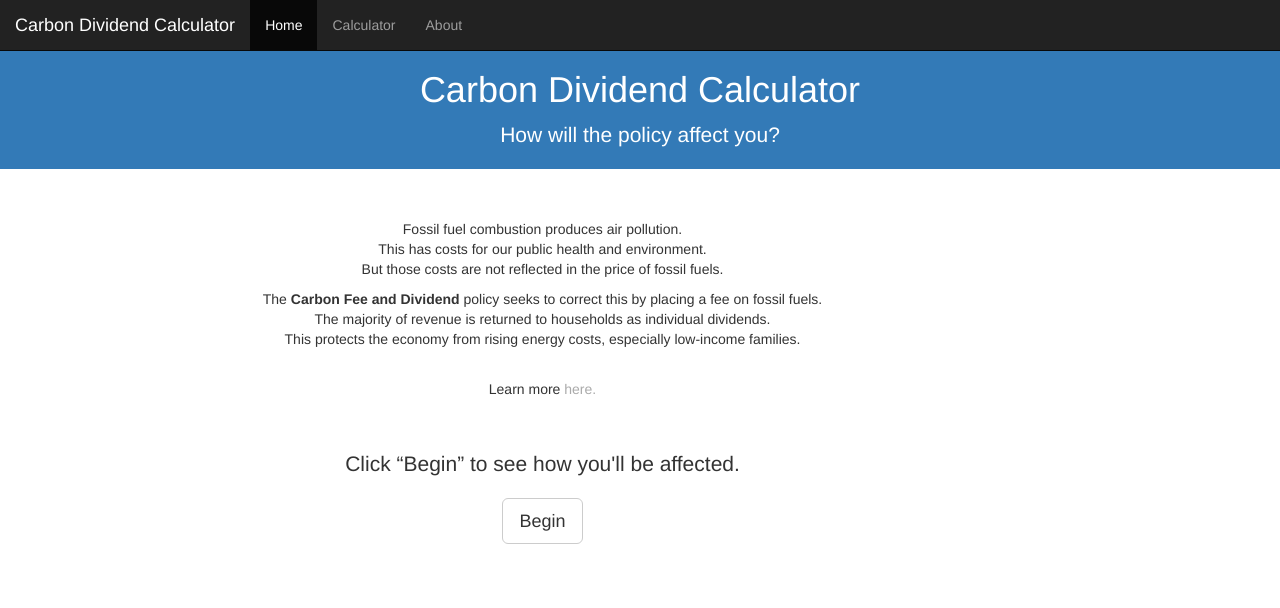
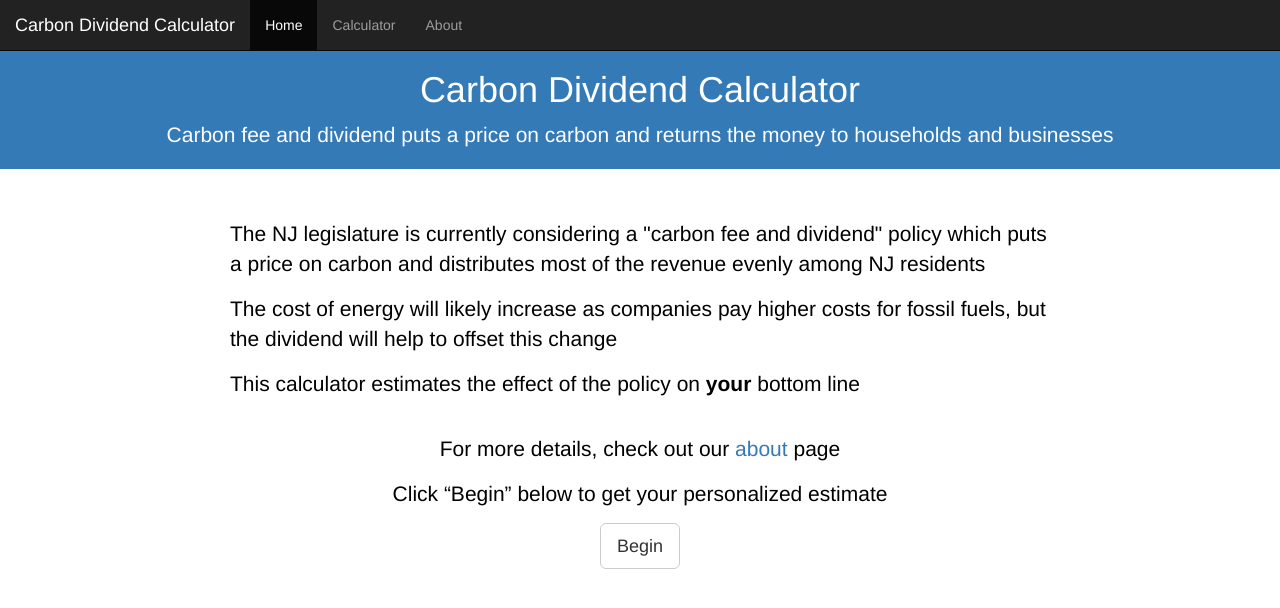
Before and after one commit to lujonathanh/njcdc, a Django app: page /calc/ in a window 1280 px wide. Shown: the top 608 px of the page. Run offline with Django 3.2, Linux system fonts and the light colour scheme; some libraries are stand-ins or nearby versions.

Commit message:
Add files via upload

```diff
--- a/calc/templates/calc/index.html
+++ b/calc/templates/calc/index.html
@@ -8,6 +8,20 @@
 .container {
   margin-top: 50px;
 }
+.jumbotron {
+  background-color:white;
+  color:black;
+  padding-top: 0px;
+  padding-bottom: 0px;
+  padding-right: 14px;
+  padding-left: 14px;
+  margin-top:0px;
+  margin-left:100px;
+  margin-right:100px;
+
+}
+
+
 </style>
 <html>
 <head lang="en">
@@ -50,31 +64,34 @@
 <header class="bg-primary text-white">
     <div class="container text-center">
         <h1>Carbon Dividend Calculator</h1>
-        <p class="lead">How will the policy affect you?</p>
+        <p class="lead">Carbon fee and dividend puts a price on carbon and returns the money to households and businesses</p>
     </div>
 </header>
 
     <section id="about">
-      <div class="container text-center">
-        <div class="row">
-          <div class="col-md-10">
-              <p>
-                Fossil fuel combustion produces air pollution.<br /> This has costs for our public health and environment.<br />
-                But those costs are not reflected in the price of fossil fuels.
+      <div class="container">
+<div class="jumbotron">
+            <p>
+                The NJ legislature is currently considering a "carbon fee and dividend" policy which
+                puts a price on carbon and distributes most of the revenue evenly among NJ residents
             </p>
-              <p>
-                The <b> Carbon Fee and Dividend </b> policy seeks to correct this by placing a fee on fossil fuels.<br />
-                The majority of revenue is returned to households as individual dividends.<br />
-                This protects the economy from rising energy costs, especially low-income families.
-              </p>
+            <p>
+                The cost of energy will likely increase as companies pay higher costs for fossil fuels, but the
+                dividend will help to offset this change
+            </p>
+            <p>
+                This calculator estimates the effect of the policy on <b>your</b> bottom line
+            </p>
         <br>
-              <p>Learn more <a href="about" style="color: #aaaaaa"> here.</a></p>
-              <br><br>
-             <p class="lead">   Click “Begin” to see how you'll be affected.
+        <div class="text-center">
+              <p>For more details, check out our <a href="about" style="color: #66666"> about</a> page</p>
+
+             <p class="lead">   Click “Begin” below to get your personalized estimate
             </p>
             <a href="input" class = "btn btn-default btn-lg" role="button">Begin</a>
           </div>
-        </div>
+          </div>
+
       </div>
     </section>
 
```
Also changed, not shown: calc/templates/calc/about.html (+46 -9 lines), calc/templates/calc/input.html (+4 -4 lines).
